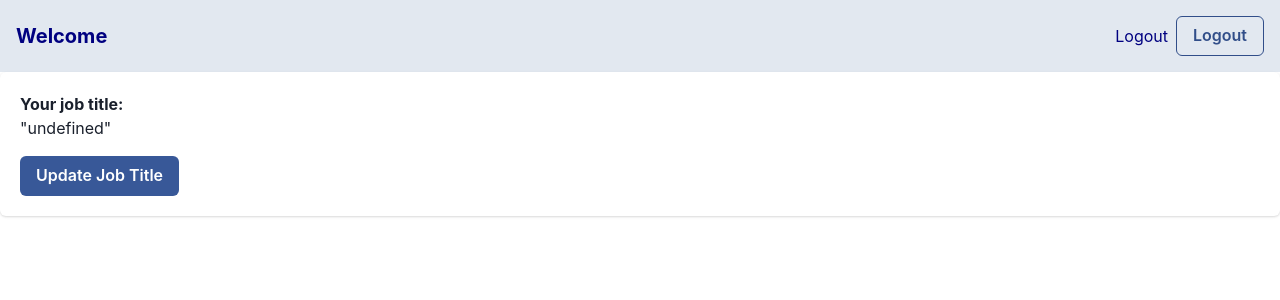
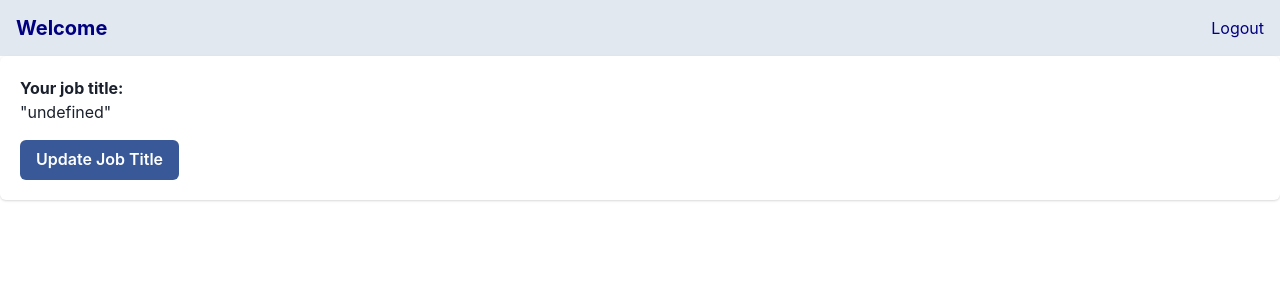
Before and after one commit to lmikulin/next-user, a Next.js app: page /welcome in a window 1280 px wide. Shown: the top 300 px of the page. Built offline with nearby package versions, Linux system fonts and the light colour scheme; no server answers; the database is empty.

Commit message:
oops logout button removed

```diff
--- a/app/welcome/topnav.tsx
+++ b/app/welcome/topnav.tsx
@@ -1,6 +1,6 @@
 'use client'
 
-import { Link, Button, Heading, Spacer } from '@chakra-ui/react';
+import { Link, Heading, Spacer } from '@chakra-ui/react';
 import { signOut } from "next-auth/react";
 import NavBar from '../components/navbar';
 
@@ -16,7 +16,6 @@ export default function WelcomeNav({ user }: WelcomeNavProps) {
       <Heading size='md'>Welcome {user}</Heading>
       <Spacer />
       <Link href='/' onClick={logout}>Logout</Link>
-      <Button colorScheme='facebook' variant='outline' onClick={logout}>Logout</Button>
     </NavBar>
   )
 }
```
